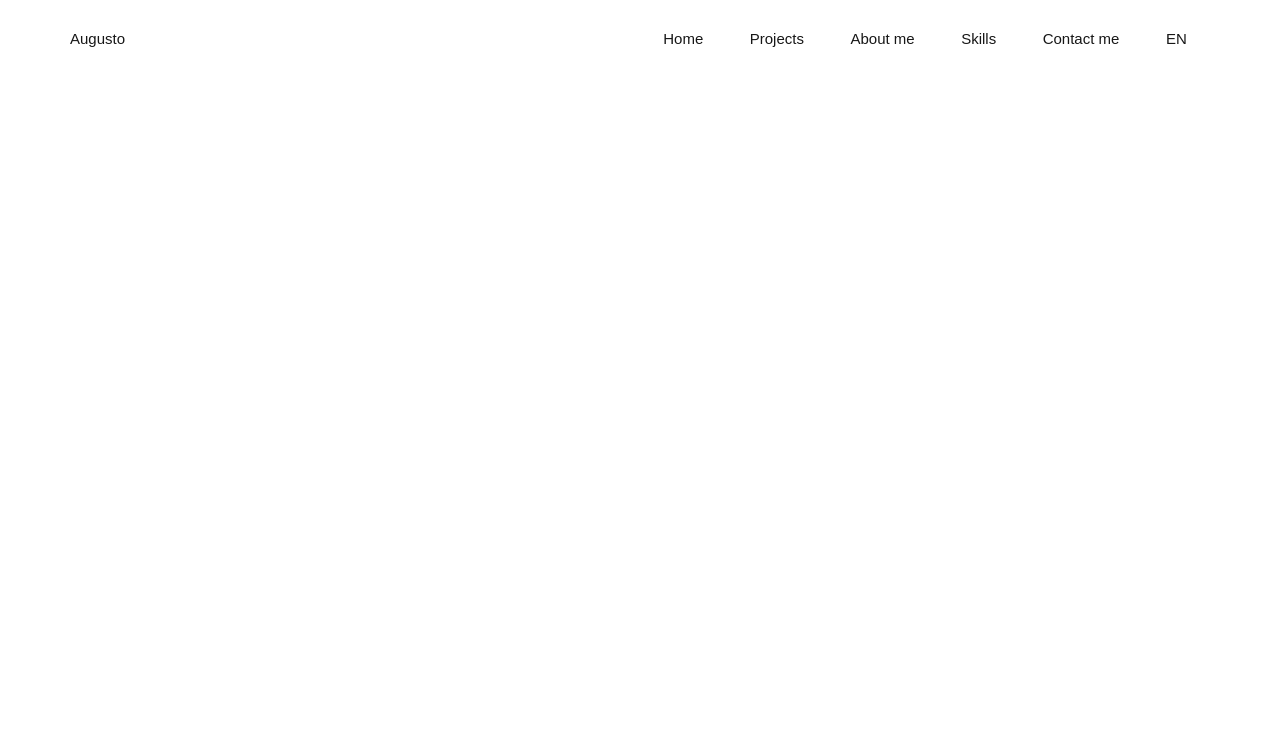
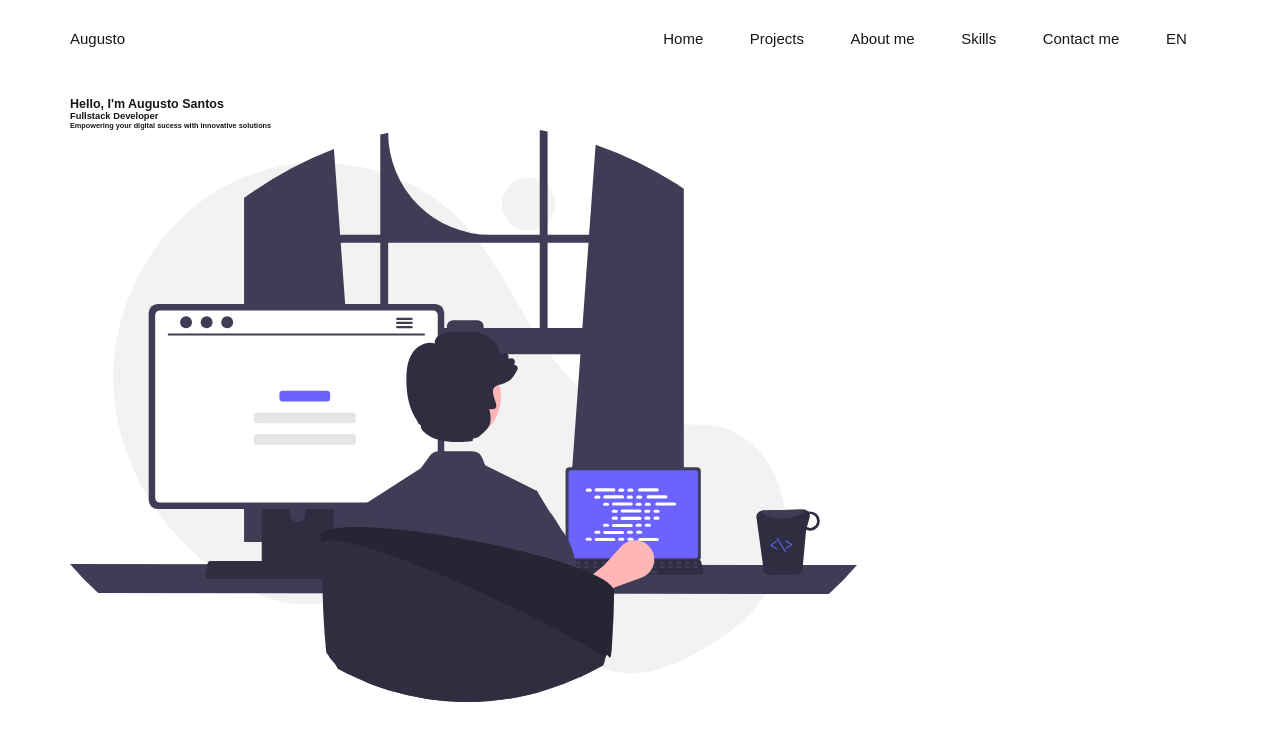
Before and after one commit to augustofaggion/portifolio, a Next.js app: page / in a window 1280 px wide. Shown: the top 740 px of the page. Built offline with nearby package versions, Linux system fonts and the light colour scheme.

Commit message:
photo adde to home section

```diff
--- a/src/app/components/home.js
+++ b/src/app/components/home.js
@@ -1,6 +1,16 @@
+import Image from 'next/image';
+import PhotoBild from "../images/home.svg";
+
 export default function Home() {
   return (
-    <>
-    </>
+    <div className="container">
+    <h1>Hello, I&apos;m Augusto Santos</h1>
+    <h2>Fullstack Developer</h2>
+    <h3>Empowering your digital sucess with innovative solutions</h3>
+
+    <div>
+      <Image src={PhotoBild} alt="Augusto Santos" />
+    </div>
+    </div>
   );
 }
--- a/src/app/components/navbar.js
+++ b/src/app/components/navbar.js
@@ -11,7 +11,7 @@ export default function Navbar() {
   };
 
   return (
-    <nav className="navbar">
+    <nav className="navbar container">
       <div className="navbar__container">
         <a href="/" className="navbar__logo">Augusto</a>
 
--- a/src/app/main.scss
+++ b/src/app/main.scss
@@ -44,6 +44,11 @@ ul {
   list-style: none;
 }
 
+.container {
+  margin: 1rem 5rem;
+  padding: 2rem;
+}
+
 
 
 @media (prefers-color-scheme: dark) {
--- a/src/app/styles/_navbar.scss
+++ b/src/app/styles/_navbar.scss
@@ -6,8 +6,8 @@
   align-items: center;
   padding: 1rem;
   font-size: 1.5rem;
-  padding: 2rem;
-  margin: 1rem 5rem;
+
+
 
   &__container {
     display: flex;
```
Also changed, not shown: src/app/images/home.svg (added).
